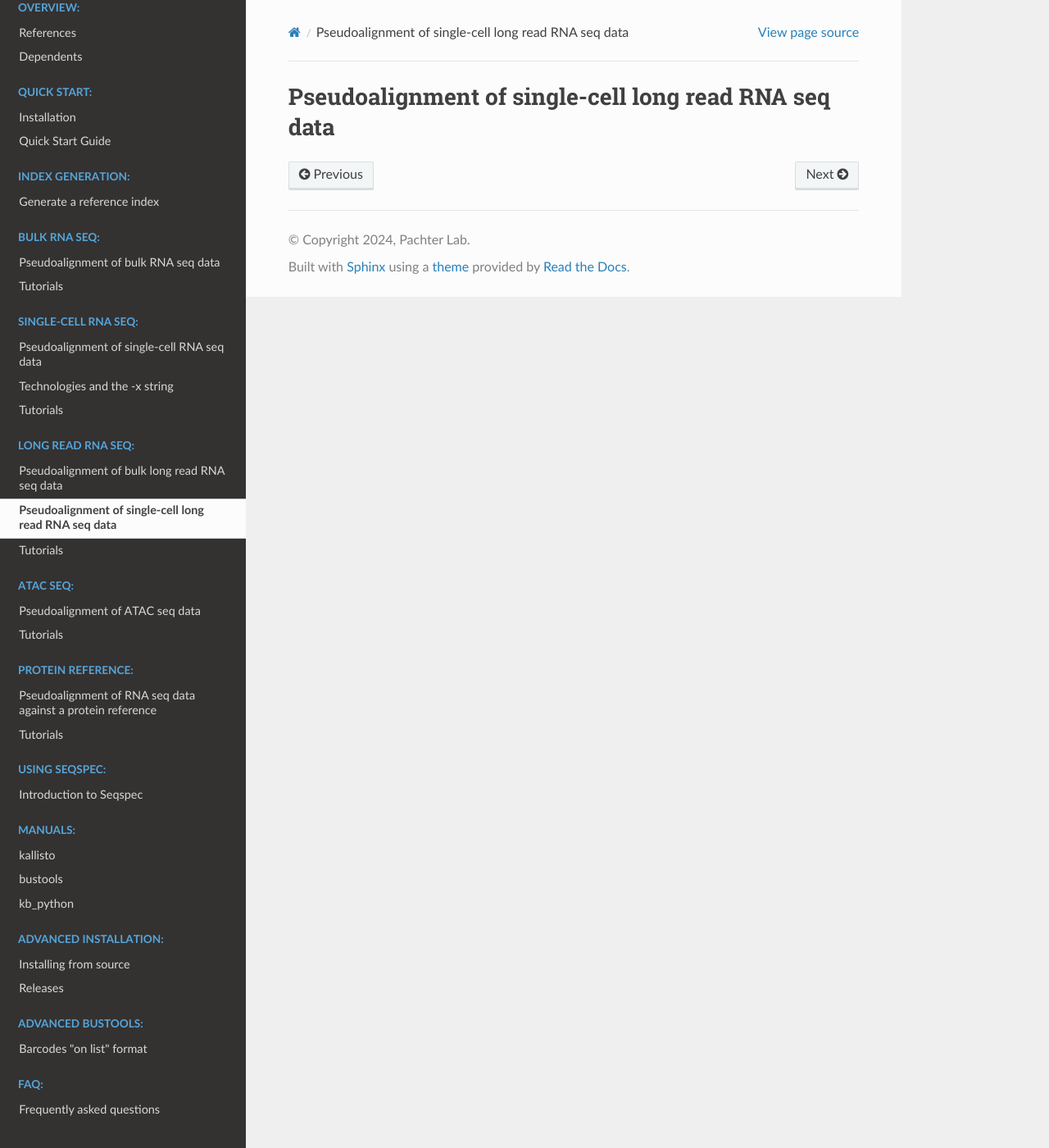
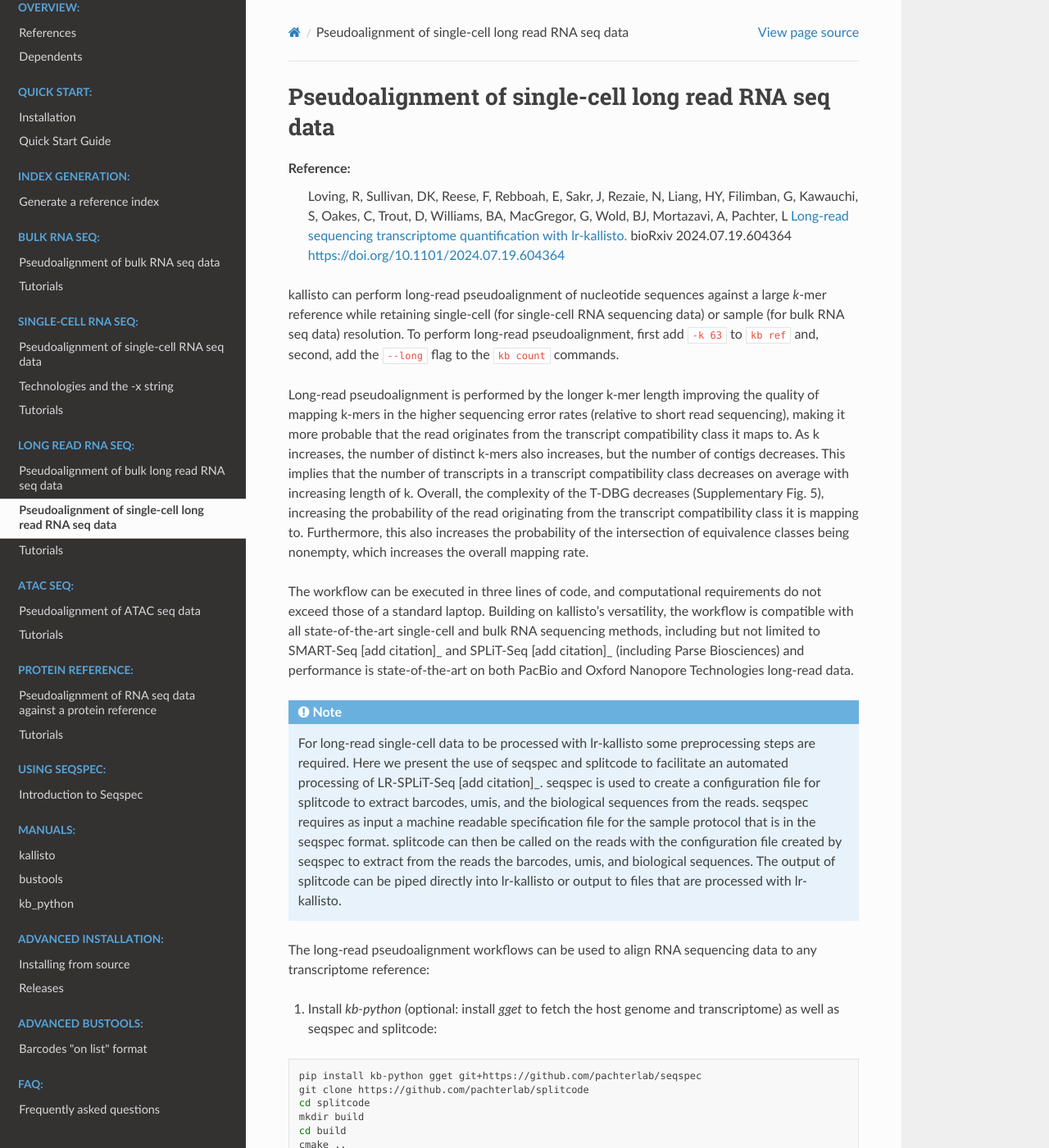
Before and after one commit to pachterlab/kb_docs, a Sphinx documentation site: the page built from docs/source/lr/pseudoalignment_sc.rst, in a window 1280 px wide and 1400 px high. Shown: the whole window at 82% size. Built offline with Sphinx 7.4.7 and the Read the Docs theme 3.1.0, drawn with Linux system fonts in a browser that asks for light colours; some of the changed text lies outside the part shown.

Commit message:
Update pseudoalignment_sc.rst
Adding long-read single-cell intro

```diff
--- a/docs/source/lr/pseudoalignment_sc.rst
+++ b/docs/source/lr/pseudoalignment_sc.rst
@@ -1,2 +1,67 @@
 Pseudoalignment of single-cell long read RNA seq data
 =======================================
+**Reference:**
+   Loving, R, Sullivan, DK, Reese, F, Rebboah, E, Sakr, J, Rezaie, N, Liang, HY, Filimban, G, Kawauchi, S, Oakes, C, Trout, D, Williams, BA, MacGregor, G, Wold, BJ, Mortazavi, A, Pachter, L
+   `Long-read sequencing transcriptome quantification with lr-kallisto. <https://doi.org/10.1101/2024.07.19.604364>`_
+   bioRxiv 2024.07.19.604364
+   https://doi.org/10.1101/2024.07.19.604364
+
+kallisto can perform long-read pseudoalignment of nucleotide sequences against a large *k*-mer reference while retaining single-cell (for single-cell RNA sequencing data) or sample (for bulk RNA seq data) resolution. To perform long-read pseudoalignment, first add ``-k 63`` to ``kb ref`` and, second, add the ``--long`` flag to the ``kb count`` commands.
+
+Long-read pseudoalignment is performed by the longer k-mer length improving the quality of mapping k-mers in the higher sequencing error rates (relative to short read sequencing), making it more probable that the read originates from the transcript compatibility class it maps to. As k increases, the number of distinct k-mers also increases, but the number of contigs decreases. This implies that the number of transcripts in a transcript compatibility class decreases on average with increasing length of k. Overall, the complexity of the T-DBG decreases (Supplementary Fig. 5), increasing the probability of the read originating from the transcript compatibility class it is mapping to. Furthermore, this also increases the probability of the intersection of equivalence classes being nonempty, which increases the overall mapping rate.
+
+The workflow can be executed in three lines of code, and computational requirements do not exceed those of a standard laptop. Building on kallisto’s versatility, the workflow is compatible with all state-of-the-art single-cell and bulk RNA sequencing methods, including but not limited to SMART-Seq [add citation]_ and SPLiT-Seq [add citation]_ (including Parse Biosciences) and performance is state-of-the-art on both PacBio and Oxford Nanopore Technologies long-read data.
+
+.. note:: For long-read single-cell data to be processed with lr-kallisto some preprocessing steps are required. Here we present the use of seqspec and splitcode to facilitate an automated processing of LR-SPLiT-Seq [add citation]_. seqspec is used to create a configuration file for splitcode to extract barcodes, umis, and the biological sequences from the reads. seqspec requires as input a machine readable specification file for the sample protocol that is in the seqspec format. splitcode can then be called on the reads with the configuration file created by seqspec to extract from the reads the barcodes, umis, and biological sequences. The output of splitcode can be piped directly into lr-kallisto or output to files that are processed with lr-kallisto.
+
+The long-read pseudoalignment workflows can be used to align RNA sequencing data to any transcriptome reference:
+
+1. Install `kb-python` (optional: install `gget` to fetch the host genome and transcriptome) as well as seqspec and splitcode:
+
+.. code-block:: bash
+
+   pip install kb-python gget git+https://github.com/pachterlab/seqspec
+   git clone https://github.com/pachterlab/splitcode
+   cd splitcode
+   mkdir build
+   cd build
+   cmake ..
+   make
+   make install
+
+2. Create splitcode config file using seqspec:
+
+.. code-block:: bash
+
+  seqspec index -m rna -s file -t splitcode spec.yaml > seqspec-config.txt
+
+3. Use splitcode to extract barcodes, umis, and biological sequences:
+
+.. code-block:: bash
+
+  splitcode -c seqspec-config.txt $sample_data.fastq.gz -o $sample_data_modified.fastq.gz -t 32
+
+4. Importantly, the extracted sequences may need reoriented for the sample to be properly processed; we give an example of this in the case of ONT single-nuclei samples in the tutorials.
+
+5. Create reference index (using the D-list of human genome):
+
+.. code-block:: bash
+
+   kb ref \
+       -k 63 \
+       --d-list $(gget ref --ftp -w dna homo_sapiens) \
+       -i index.idx --workflow standard \
+       -g t2g.txt -f1 fasta.fa \
+       $(gget ref --ftp -w dna,gtf homo_sapiens)
+
+3. Align and quantify sequencing reads:
+
+.. code-block:: bash
+
+   kb count \
+       --long \
+       -i index.idx -g homo_t2g.txt \
+       --parity single \
+       --tcc --matrix-to-directories
+       -x '0,0,0:1,0,0:2,0,0' \
+       $sample_barcode.fastq.gz $sample_umi.fastq.gz $sample_bioseq.fastq.gz
```
